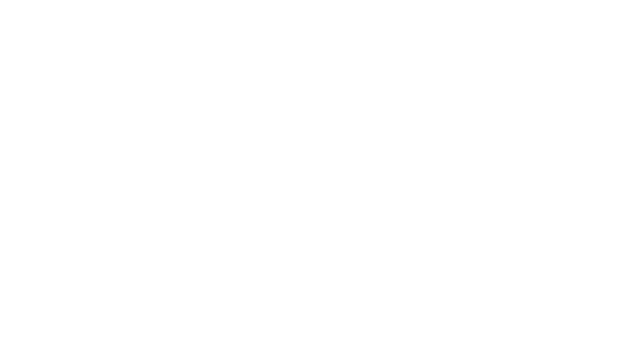
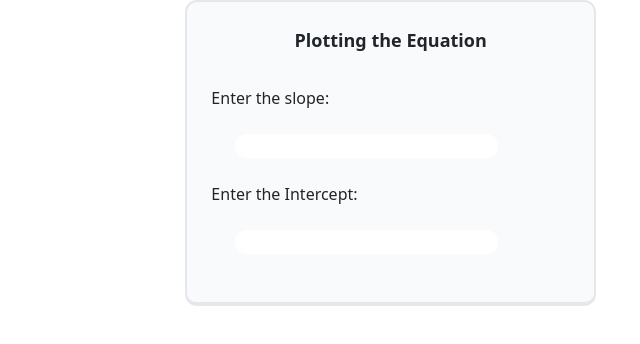
Before and after one commit to Krishhhhh05/CDAC, a React (Create React App) app: page /multi in a window 1280 px wide. Before the commit this address had no page. Shown: the top 344 px of the page, without its empty margins (640-1280 px from the left). Built offline with nearby package versions, Linux system fonts and the light colour scheme.

Commit message:
krisha 1

```diff
--- a/src/App.js
+++ b/src/App.js
@@ -10,6 +10,7 @@
 import PlotGraph from './Components/PlotGraph';
 import Region from './Components/Region';
 import Home from './Components/Home';
+import Multi from './Components/Multi';
 
 
 function App() {
@@ -22,6 +23,8 @@
     <Route path='/example' element={<Example />}/>
     <Route path='/plot' element={<PlotGraph />}/>
     <Route path='' element={<Home />}/>
+    <Route path='/multi' element={<Multi />}/>
+
 
   </Routes>
 )
--- a/src/Components/Home.js
+++ b/src/Components/Home.js
@@ -10,6 +10,9 @@
       <Link to="/plot">
       <button type="button" class="btn btn-primary mx-6 my-2">Plot Graph</button>
       </Link>
+      <Link to="/multi">
+      <button type="button" class="btn btn-primary mx-6 my-2">Multi</button>
+      </Link>
       </div>
   )
 }
--- /dev/null
+++ b/src/Components/Multi.js
@@ -0,0 +1,175 @@
+
+
+import React, { useState } from 'react';
+import Plot from 'react-plotly.js';
+
+function Multi() {
+  // Define state variables for equation entered by user
+  const [a, setA] = useState('');
+  const [b, setB] = useState('');
+
+
+  // Define a function to compute y values based on a linear equation
+  function computeY1(x) {
+    // Parse the user-entered equation as "ax + b" format
+    const parsedA = parseFloat(a);
+    const parsedB = parseFloat(b);
+
+    // Compute y value for the given x value
+    return parsedA * x + parsedB;
+  }
+
+  function computeY2(x) {
+    // Parse the user-entered equation as "ax + b" format
+
+    const parsedC = parseFloat(-a);
+    const parsedD = parseFloat(-b);
+
+    // Compute y value for the given x value
+    return parsedC * x + parsedD;
+  }
+
+
+  function computeY3(x) {
+    // Parse the user-entered equation as "ax + b" format
+
+    const parsedE = parseFloat(a);
+    const parsedF = parseFloat(-b);
+
+    // Compute y value for the given x value
+    return parsedE * x + parsedF;
+  }
+
+  function computeY4(x) {
+    // Parse the user-entered equation as "ax + b" format
+
+    const parsedG = parseFloat(-a);
+    const parsedH = parseFloat(b);
+
+    // Compute y value for the given x value
+    return parsedG * x + parsedH;
+  }
+
+  // Create an array of x values using lodash range function
+  const x = Array.from({ length: 100 }, (_, i) => i / 10 - 5);
+
+  // Compute an array of y values from x values using the defined function
+  const y1 = x.map(computeY1);
+  const y2 = x.map(computeY2);
+  const y3 = x.map(computeY3);
+  const y4 = x.map(computeY4);
+
+  // Handle input change event and update the a and b state variables
+  function handleInputChange(event) {
+    const { name, value } = event.target;
+    if (name === 'a') {
+      setA(value);
+    } else if (name === 'b') {
+      setB(value);
+    }
+
+  }
+  // flex items-center float-right w-1/3 h-screen
+  return (
+    <>
+      <div  class="px-6">
+        <div id=" input" class=" mr-5   fixed-left float-right border-2 w-1/3   p-4 border-b-4 border-gray-200 rounded-xl bg-gray-50">
+          <h1 class=" font-bold text-lg text-center"> Plotting the Equation</h1>
+          <br />
+          <div className='' id='input'>
+          <div class="a" ID="INPUT">
+            <label htmlFor="a">Enter the slope: </label>
+            <input class="bg-white rounded-full mx-6 my-6 px-3"
+              id="a"
+              name="a"
+              type="text"
+              value={a}
+              onChange={handleInputChange}
+            />
+            <br />
+          </div>
+          <label htmlFor="b">Enter the Intercept: </label>
+          <input class="bg-white rounded-full mx-6 my-6 px-3"
+            id="b"
+            name="b"
+            type="text"
+            value={b}
+            onChange={handleInputChange}
+          />
+
+
+          </div>
+        </div>
+      </div>
+
+      <div id="graph" class=" float-left ml-5 px-4 my-4 ">
+        <Plot
+          data={[
+            {
+              x: x,
+              y: y1,
+              type: 'scatter',
+              mode: 'lines',
+              line: { color: 'red' },
+            },
+            {
+                x: x,
+                y: y2,
+                type: 'scatter',
+                mode: 'lines',
+                line: { color: 'blue' },
+              },
+              {
+                x: x,
+                y: y3,
+                type: 'scatter',
+                mode: 'lines',
+                line: { color: 'green' },
+              },
+              {
+                x: x,
+                y: y4,
+                type: 'scatter',
+                mode: 'lines',
+                line: { color: 'yellow' },
+              },
+          ]}
+          layout={{
+            width: 800,
+            height: 600,
+            title: 'Line Graph of Equation',
+            xaxis: { title: 'X Axis' },
+            yaxis: { title: 'Y Axis' },
+          }}
+        />
+      </div>
+    </>
+  );
+}
+
+export default Multi;
+
+// const lines = [
+//     { m: 2, c: 5, color: "red" },
+//     { m: -1, c: 3, color: "blue" },
+//     { m: 0.5, c: 1, color: "green" },
+//   ];
+
+//   function computeY(x, line) {
+//     return line.m * x + line.c;
+//   }
+
+//   function Graph() {
+//     const x = useMemo(() => Array.from({ length: 100 }, (_, i) => i - 50), []);
+//     const fillY = lines.map((line) => x.map((x) => Math.min(computeY(x, line), 100)));
+
+//     return (
+//            stroke={line.color}
+//                 fill={line.color}
+//               />
+//             ))}
+//           </AreaChart>
+//         </ResponsiveContainer>
+//       </div>
+//     );
+//   }
```
Also changed, not shown: src/Components/PlotGraph.js (line endings or trailing spaces), src/Components/Region.js (line endings or trailing spaces).
